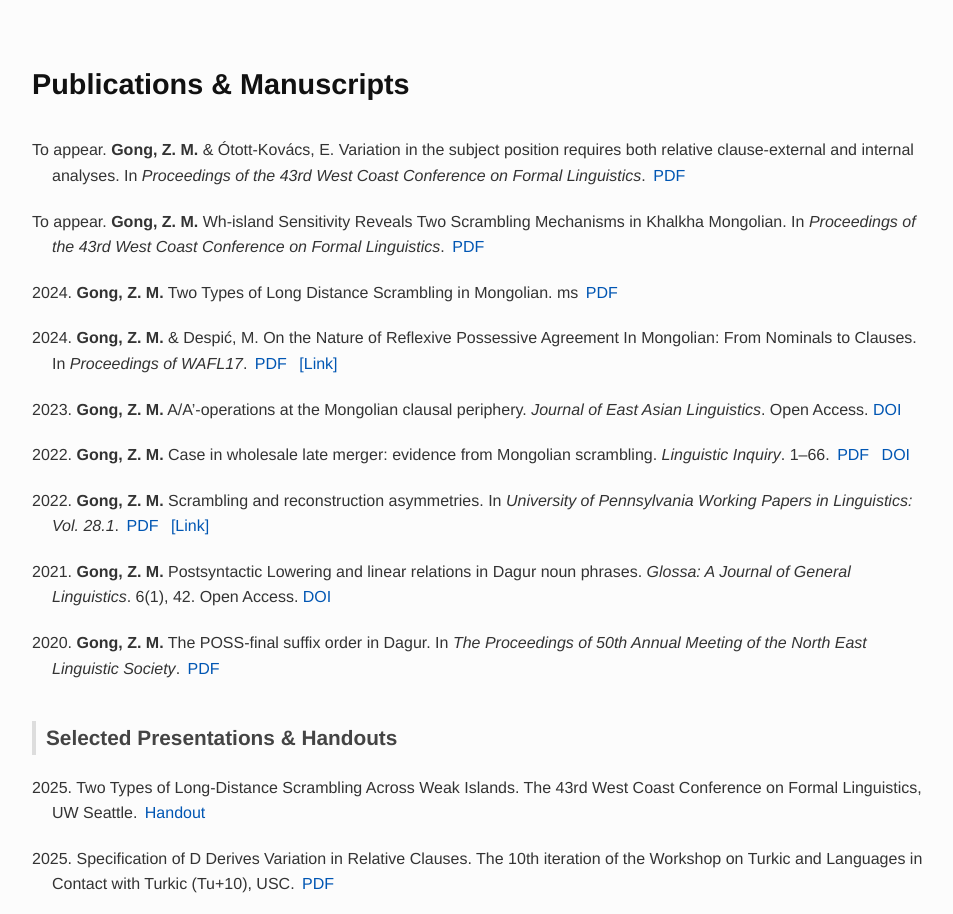
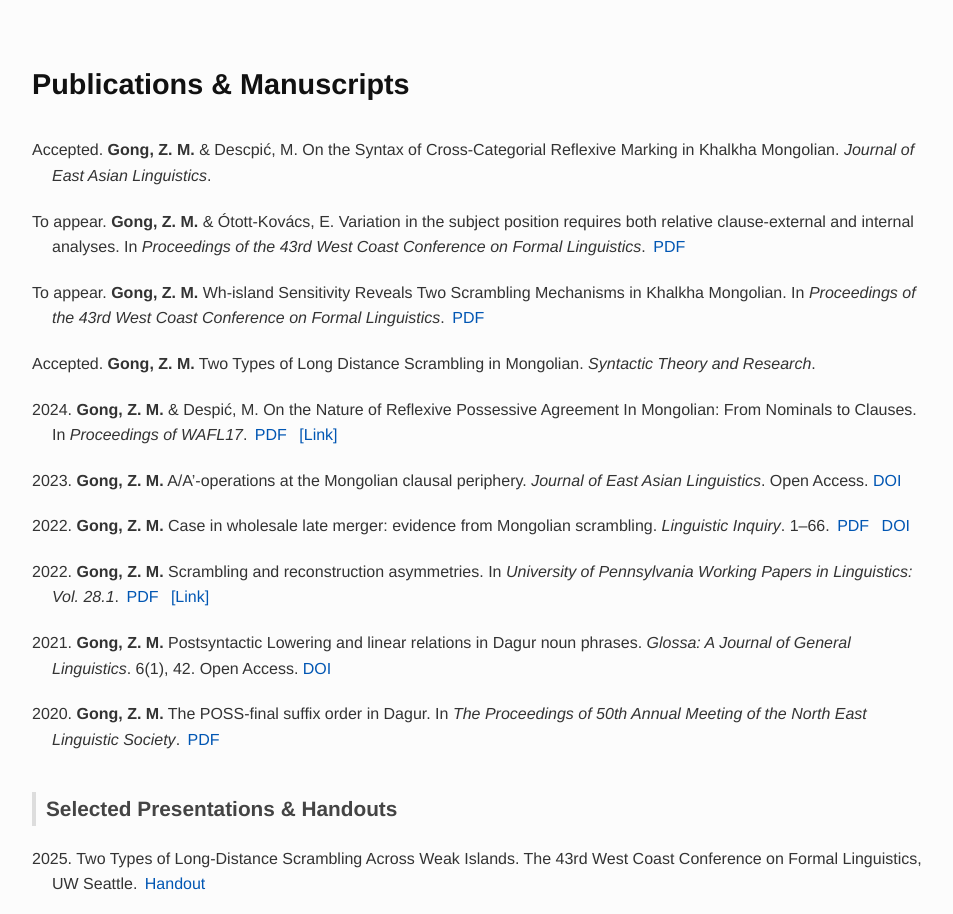
Before and after one commit to miazgong/miazgong.github.io, a plain HTML site: page index.html in a window 1280 px wide. Shown: the part 1120-2034 px from the top of the page, without its empty margins (158-1111 px from the left). Drawn offline with Linux system fonts and the light colour scheme.

Commit message:
Update index.html

```diff
--- a/index.html
+++ b/index.html
@@ -210,11 +210,13 @@
         <h2>Publications & Manuscripts</h2>
 
         <ul class="publication-list">
+            <li>Accepted. <strong>Gong, Z. M.</strong> & Descpić, M. On the Syntax of Cross-Categorial Reflexive Marking in Khalkha Mongolian. <em>Journal of East Asian Linguistics</em>.
+
             <li>To appear. <strong>Gong, Z. M.</strong> & Ótott-Kovács, E. Variation in the subject position requires both relative clause-external and internal analyses. In <em>Proceedings of the 43rd West Coast Conference on Formal Linguistics</em>. <a href="papers/wccfl43-1.pdf" class="btn-pdf">PDF</a></li>
 
             <li>To appear. <strong>Gong, Z. M.</strong> Wh-island Sensitivity Reveals Two Scrambling Mechanisms in Khalkha Mongolian. In <em>Proceedings of the 43rd West Coast Conference on Formal Linguistics</em>. <a href="papers/wccfl43-2.pdf" class="btn-pdf">PDF</a></li>
 
-            <li>2024. <strong>Gong, Z. M.</strong> Two Types of Long Distance Scrambling in Mongolian. ms <a href="papers/scrambling-ms.pdf" class="btn-pdf">PDF</a></li>
+            <li>Accepted. <strong>Gong, Z. M.</strong> Two Types of Long Distance Scrambling in Mongolian. <em>Syntactic Theory and Research</em>.
 
             <li>2024. <strong>Gong, Z. M.</strong> & Despić, M. On the Nature of Reflexive Possessive Agreement In Mongolian: From Nominals to Clauses. In <em>Proceedings of WAFL17</em>. <a href="papers/wafl17.pdf" class="btn-pdf">PDF</a> <a href="https://mitwpl.mit.edu/catalog/mwpl94/">[Link]</a></li>
 
```
